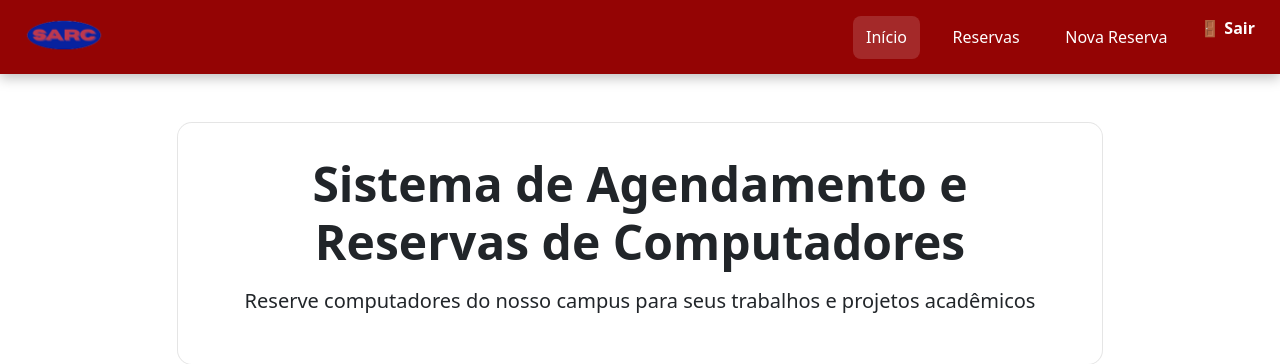
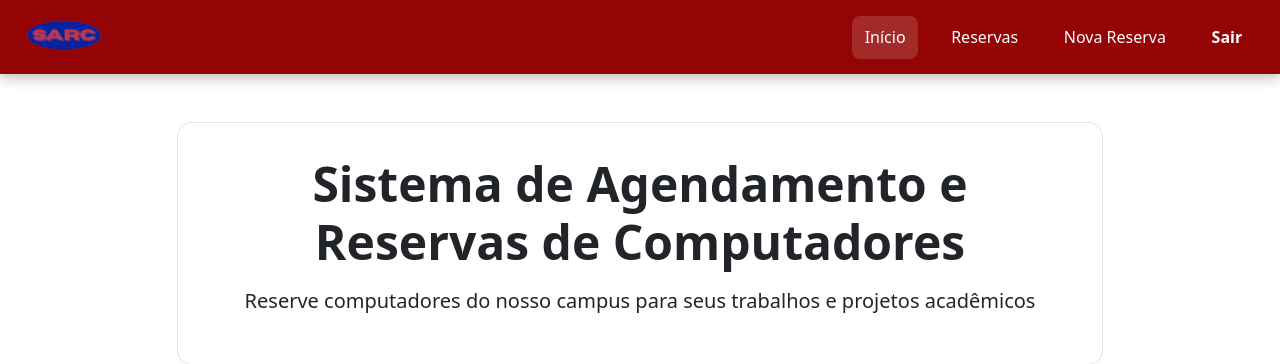
Before and after one commit to ZeAlexandre5/SARC, a Django app: page / in a window 1280 px wide. Shown: the top 364 px of the page. Run offline with Django 5.2, Linux system fonts and the light colour scheme; the visitor is signed in with stand-in values (Sample User, id 1).

Commit message:
melhora no botão de Logout

```diff
--- a/SARC/templates/SARC/base.html
+++ b/SARC/templates/SARC/base.html
@@ -172,8 +172,8 @@
       <li class="nav-item">
         <form method="post" action="{% url 'logout' %}" class="d-inline">
           {% csrf_token %}
-          <button type="submit" class="nav-link text-danger fw-bold border-0 bg-transparent p-0">
-            🚪 Sair
+          <button type="submit" class="nav-link logout-btn ">
+            Sair
           </button>
         </form>
       </li>
```
